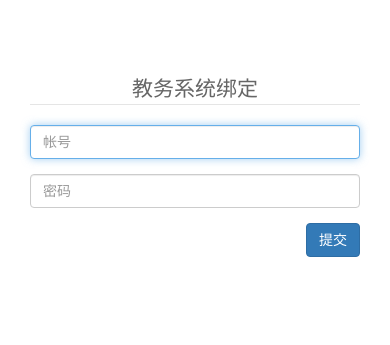
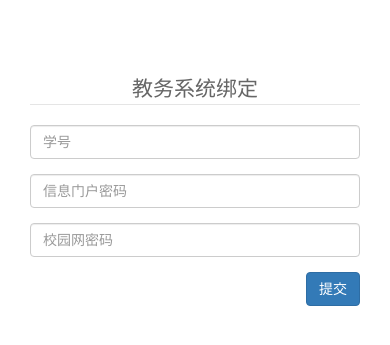
Before and after one commit to jzp113/Wechat-dlnu-assistant, a Flask app: template app/templates/login1.html in a window 390 px wide. Shown: the top 345 px of the page. Run offline with Flask 2, Linux system fonts and the light colour scheme; the template is opened without the code that fills it: values that come from a table or form of the project are taken from there, others are empty; some libraries are stand-ins or nearby versions.

Commit message:
change the css and make UI look better

```diff
--- a/app/templates/login1.html
+++ b/app/templates/login1.html
@@ -15,16 +15,24 @@
     <div class='container' >
     <form class="form-horizontal" role="form" action='' method='post'>
     <legend class='form-title'>教务系统绑定</legend>
+
     <div class="form-group">
+     <div class="col-sm-10 col-sm-offset-1">
+       {{ form.username(class = 'form-control', placeholder='学号') }}
+   </div>
+    </div>
 
-    <div class="col-sm-10 col-sm-offset-1">
-      <input type="text" class="form-control" name='username' placeholder="帐号" requiredrequired=required maxlength=16 autofocus="autofocus">
+    <div class="form-group">
+     <div class="col-sm-10 col-sm-offset-1">
+      {{ form.password_urp(class = 'form-control', placeholder='信息门户密码') }}
+
     </div>
     </div>
+
     <div class="form-group">
+    <div class="col-sm-10 col-sm-offset-1">
+      {{ form.password_drcom(class = 'form-control', placeholder='校园网密码') }}
 
-    <div class="col-sm-10 col-sm-offset-1">
-      <input type="password" class="form-control" name='password' placeholder="密码" requiredrequired=required maxlength=16 >
     </div>
     </div>
 
```
